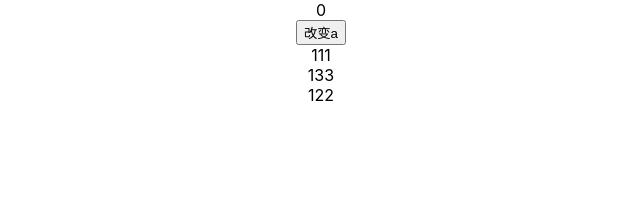
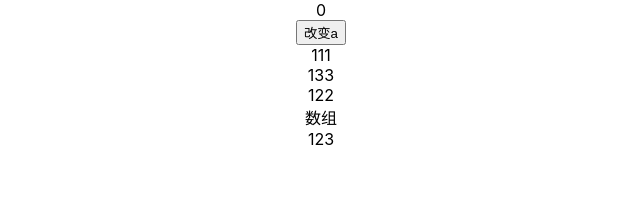
Before and after one commit to yanyong-code/react-leanrn, a React (Create React App) app: page / in a window 1280 px wide. Shown: the top 199 px of the page, without its empty margins (319-959 px from the left). Built offline with nearby package versions, Linux system fonts and the light colour scheme.

Commit message:
状态学习，数组内存地址

```diff
--- a/src/App.js
+++ b/src/App.js
@@ -2,7 +2,8 @@ import logo from './logo.svg';
 import './App.css';
 import React from 'react'
 
-class App extends React.Component {
+// PureComponent 可以解决相同的状态重复更新问题
+class App extends React.PureComponent {
 
   // 定义响应式数据
   state = {
@@ -11,22 +12,25 @@ class App extends React.Component {
       c1: 111,
       c2: 133,
       c3: 122
-    }
+    },
+    arr: [1,2,3]
   }
 
   changeVal() {
     this.state.a = this.state.a + 1;
     // setState方法是异步执行的，如果需要获取到结果可以在第二个参数中写回调函数
+    this.state.arr.push(4)
+    // 数组和对象-》 判断是否改变 -》 内存地址判断的
     this.setState({
       a: 999,
       obj: {
         ...this.state.obj,
         c1: 2222
-      }
+      },
+     arr: this.state.arr
     }, () => {
-      console.log(this.state.obj.c1)
+      console.log(this.state.arr)
     })
-    console.log(this.state.a)
   }
   render() {
     return <div className="App">
@@ -43,6 +47,10 @@ class App extends React.Component {
       <div>
         {this.state.obj.c3}
       </div>
+      数组
+      <div>
+        {this.state.arr}
+      </div>
     </div>
   }
 }
```
